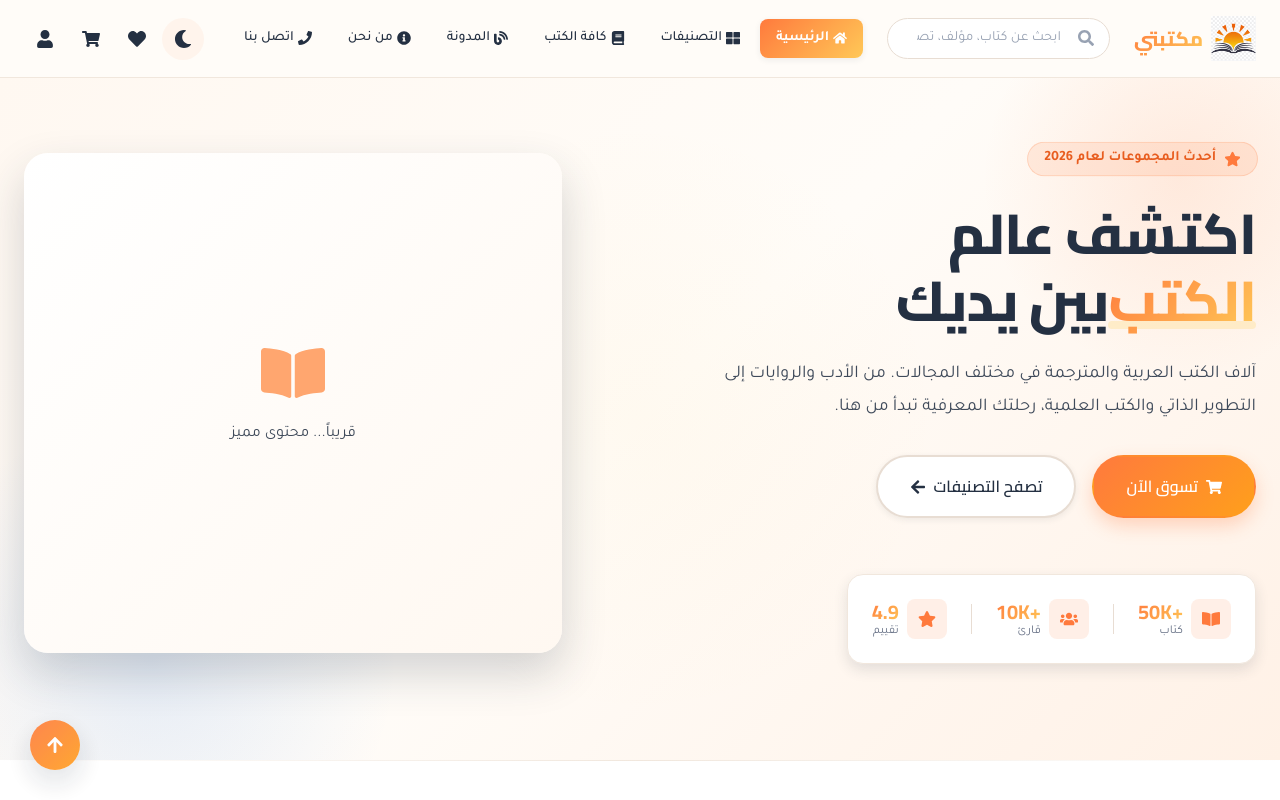
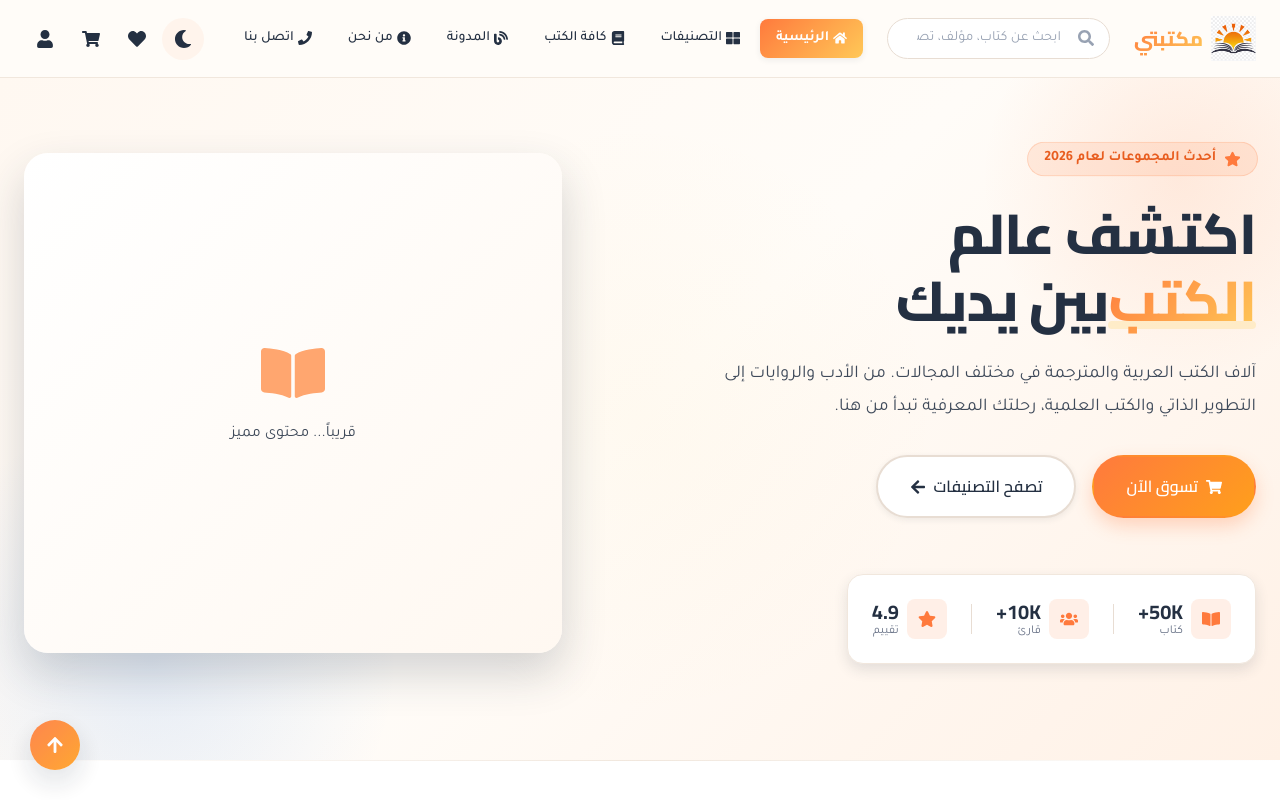
Before and after one commit to Alking2233/book-library, a React (Vite) app in the folder book-store-client/: page / in a window 1280 px wide. Shown: the top 800 px of the page. Built offline with nearby package versions, Linux system fonts and the light colour scheme; no server answers.

Commit message:
Replace animated counter with static numbers

```diff
--- a/book-store-client/src/components/Hero/Hero.jsx
+++ b/book-store-client/src/components/Hero/Hero.jsx
@@ -13,7 +13,6 @@ import {
 import { FaStar as HiSparkles } from "react-icons/fa";
 import { getAllHeroSliders } from "../../store/HeroSlider/heroSliderSlice";
 import { getAllBooks } from "../../store/BooksSlice";
-import AnimatedCounter from "../AnimatedCounter/AnimatedCounter";
 
 import "swiper/css";
 import "swiper/css/pagination";
@@ -93,14 +92,15 @@ function Hero() {
             </div>
 
             {/* إحصائيات مع تأثير العد */}
+            {/* إحصائيات */}
             <div className="hero-stats">
               <div className="hero-stat">
                 <div className="hero-stat-icon">
                   <FaBookOpen />
                 </div>
                 <div className="hero-stat-info">
-                  <span className="hero-stat-number">
-                    <AnimatedCounter end={50000} suffix="+" duration={2500} />
+                  <span className="hero-stat-number" dir="ltr">
+                    +50K
                   </span>
                   <span className="hero-stat-label">كتاب</span>
                 </div>
@@ -111,8 +111,8 @@ function Hero() {
                   <FaUsers />
                 </div>
                 <div className="hero-stat-info">
-                  <span className="hero-stat-number">
-                    <AnimatedCounter end={10000} suffix="+" duration={2500} />
+                  <span className="hero-stat-number" dir="ltr">
+                    +10K
                   </span>
                   <span className="hero-stat-label">قارئ</span>
                 </div>
@@ -123,13 +123,8 @@ function Hero() {
                   <FaStar />
                 </div>
                 <div className="hero-stat-info">
-                  <span className="hero-stat-number">
-                    <AnimatedCounter
-                      end={4.9}
-                      useK={false}
-                      decimals={1}
-                      duration={2000}
-                    />
+                  <span className="hero-stat-number" dir="ltr">
+                    4.9
                   </span>
                   <span className="hero-stat-label">تقييم</span>
                 </div>
@@ -158,10 +153,12 @@ function Hero() {
                 className="hero-swiper"
               >
                 {sliders.map((slide) => {
-                  const API_URL = import.meta.env.VITE_API_URL ||
-    (typeof window !== 'undefined' && window.location.hostname !== 'localhost'
-        ? "https://book-library-api-glv2.onrender.com"
-        : "http://localhost:1337");
+                  const API_URL =
+                    import.meta.env.VITE_API_URL ||
+                    (typeof window !== "undefined" &&
+                    window.location.hostname !== "localhost"
+                      ? "https://book-library-api-glv2.onrender.com"
+                      : "http://localhost:1337");
                   const bgUrl = slide.BackgroundImage?.url
                     ? `${API_URL}${slide.BackgroundImage.url}`
                     : "/default-hero.jpg";
@@ -216,10 +213,12 @@ function Hero() {
             <div className="hero-featured-grid">
               {featuredBooks.map((book) => {
                 const bookData = book?.attributes || book;
-                const API_URL = import.meta.env.VITE_API_URL ||
-    (typeof window !== 'undefined' && window.location.hostname !== 'localhost'
-        ? "https://book-library-api-glv2.onrender.com"
-        : "http://localhost:1337");
+                const API_URL =
+                  import.meta.env.VITE_API_URL ||
+                  (typeof window !== "undefined" &&
+                  window.location.hostname !== "localhost"
+                    ? "https://book-library-api-glv2.onrender.com"
+                    : "http://localhost:1337");
                 const coverUrl = bookData?.image?.url
                   ? `${API_URL}${bookData.image.url}`
                   : "/default-book.jpg";
```
